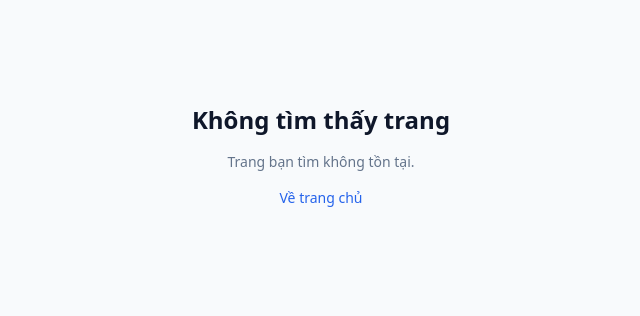
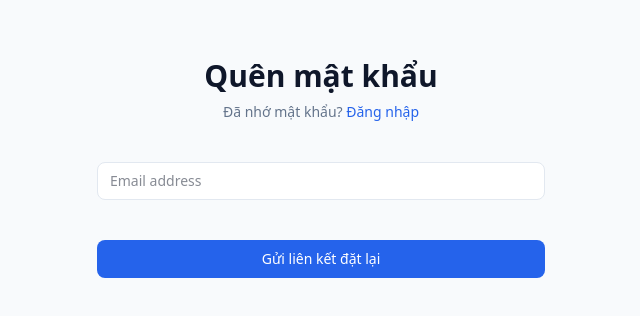
Before and after one commit to sigpima/genealogy-fe, a Next.js app: page /forgot-password in a window 1280 px wide. Before the commit this address had no page. Shown: the part 244-560 px from the top of the page, without its empty margins (319-959 px from the left). Built offline with nearby package versions, Linux system fonts and the light colour scheme.

Commit message:
feat: add forgot-password page and fix the dead link to it

```diff
--- /dev/null
+++ b/src/app/forgot-password/components/forgotPasswordForm.tsx
@@ -0,0 +1,61 @@
+'use client';
+
+import { useState } from 'react';
+import FormAction from '@/components/FormAction';
+import Input from '@/components/Input';
+
+export default function ForgotPasswordForm() {
+  const [email, setEmail] = useState('');
+  const [isSubmitting, setIsSubmitting] = useState(false);
+  const [submitted, setSubmitted] = useState(false);
+  const [error, setError] = useState<string | null>(null);
+
+  const handleSubmit = async (e: React.FormEvent) => {
+    e.preventDefault();
+    setError(null);
+    setIsSubmitting(true);
+    try {
+      const response = await fetch('/api/auth/forgot-password', {
+        method: 'POST',
+        headers: { 'Content-Type': 'application/json' },
+        body: JSON.stringify({ email }),
+      });
+      if (!response.ok) {
+        setError('Không thể gửi yêu cầu. Vui lòng thử lại.');
+        return;
+      }
+      setSubmitted(true);
+    } catch {
+      setError('Không thể kết nối tới máy chủ. Vui lòng thử lại.');
+    } finally {
+      setIsSubmitting(false);
+    }
+  };
+
+  if (submitted) {
+    return (
+      <p className="mt-8 text-center text-sm text-default">
+        Nếu email này tồn tại, chúng tôi đã gửi một liên kết đặt lại mật khẩu. Vui lòng
+        kiểm tra hộp thư của bạn.
+      </p>
+    );
+  }
+
+  return (
+    <form className="mt-8 space-y-6" onSubmit={handleSubmit}>
+      <Input
+        handleChange={(e) => setEmail(e.target.value)}
+        value={email}
+        labelText="Email address"
+        labelFor="email-address"
+        id="email-address"
+        name="email"
+        type="email"
+        isRequired
+        placeholder="Email address"
+      />
+      {error && <p className="text-sm text-danger">{error}</p>}
+      <FormAction text={isSubmitting ? 'Đang gửi...' : 'Gửi liên kết đặt lại'} />
+    </form>
+  );
+}
--- /dev/null
+++ b/src/app/forgot-password/page.tsx
@@ -0,0 +1,18 @@
+import AuthHeader from '@/components/auth/AuthHeader';
+import ForgotPasswordForm from './components/forgotPasswordForm';
+
+export default function ForgotPasswordPage() {
+  return (
+    <div className="flex h-screen min-h-full items-center justify-center bg-app px-4 py-12 sm:px-6 lg:px-8">
+      <div className="w-full max-w-md space-y-8">
+        <AuthHeader
+          heading="Quên mật khẩu"
+          paragraph="Đã nhớ mật khẩu? "
+          linkName="Đăng nhập"
+          linkUrl="/login"
+        />
+        <ForgotPasswordForm />
+      </div>
+    </div>
+  );
+}
--- a/src/components/FormExtra.tsx
+++ b/src/components/FormExtra.tsx
@@ -1,3 +1,5 @@
+import Link from 'next/link';
+
 export default function FormExtra() {
   return (
     <div className="flex items-center justify-between">
@@ -9,9 +11,9 @@ export default function FormExtra() {
       </div>
 
       <div className="text-sm">
-        <a href="#" className="font-medium accent-text hover:underline">
+        <Link href="/forgot-password" className="font-medium accent-text hover:underline">
           Forgot your password?
-        </a>
+        </Link>
       </div>
     </div>
   );
```
